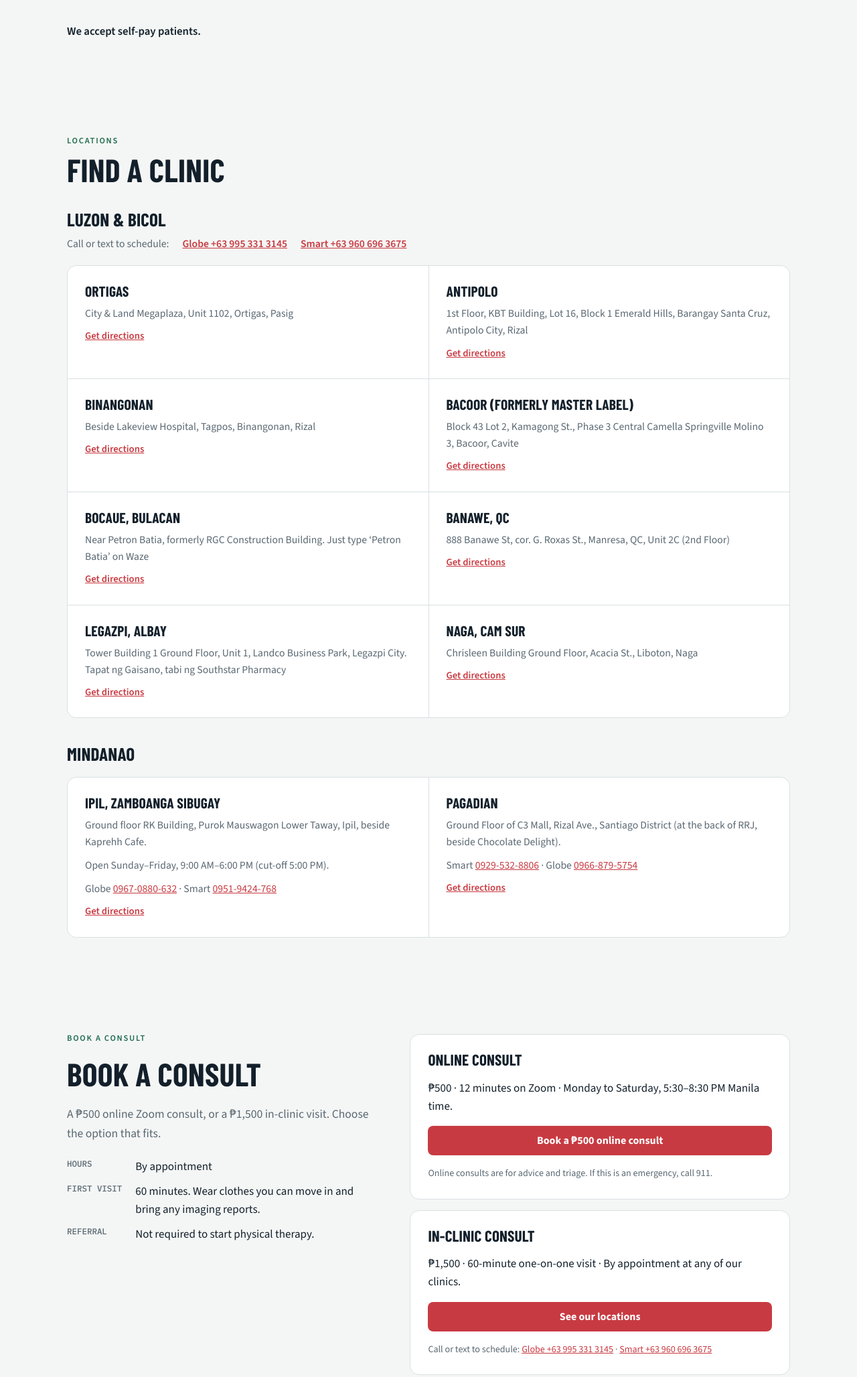
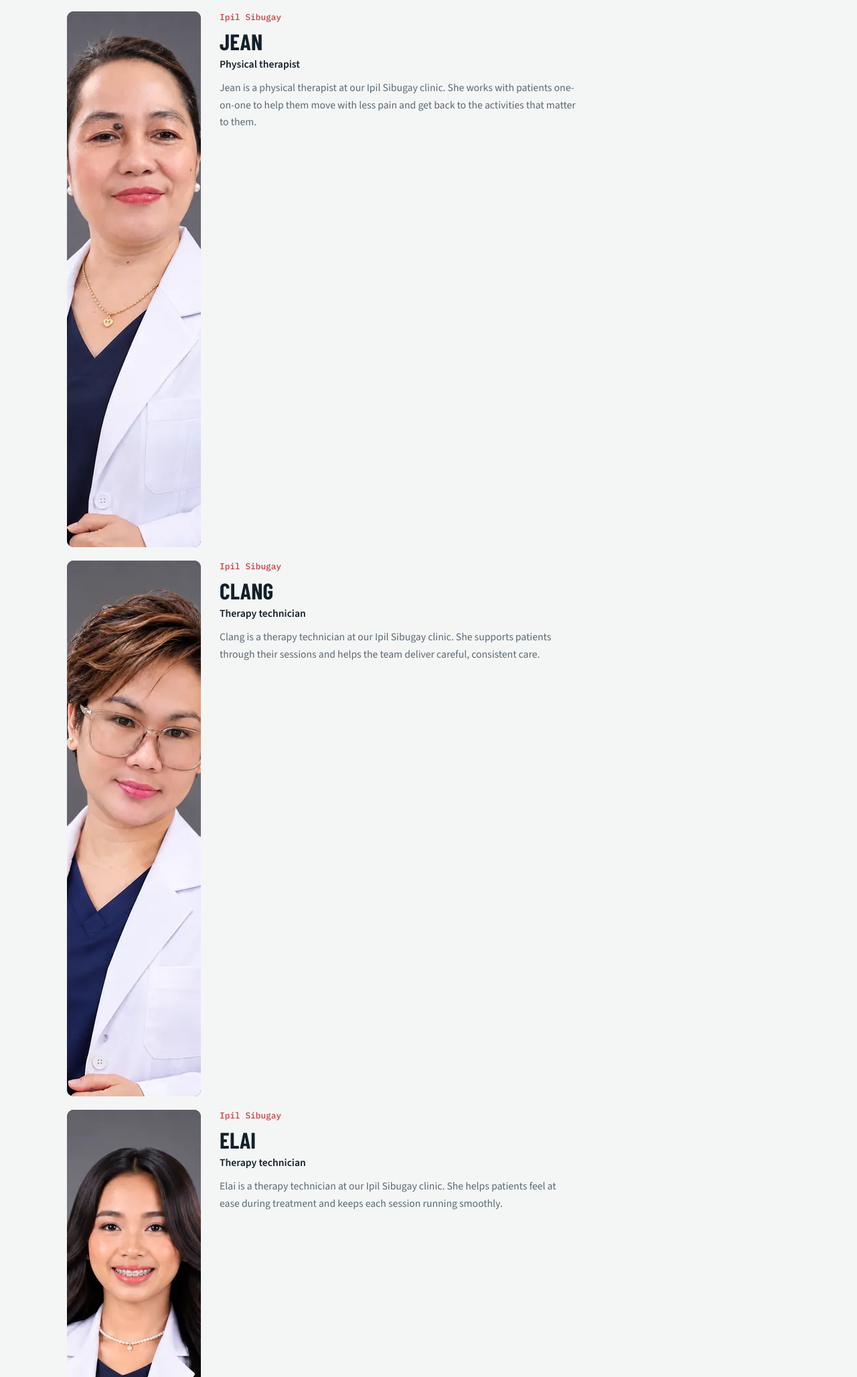
Before and after one commit to furiousdoc34/athletic-therapy-center, a plain HTML site: page index.html in a window 1280 px wide. Shown: the part 2740-4796 px from the top of the page at 67% size. Drawn offline with nearby package versions, Linux system fonts and the light colour scheme; a web font is replaced by a local one.

Commit message:
Add Ipil Sibugay team photos and profiles
Add Jean, Clang, Elai, and Far to the Our Team section, with
headshots and short clinic profiles. Keep Doc Ron first.

```diff
--- a/index.html
+++ b/index.html
@@ -376,6 +376,42 @@ footer .wrap { display: flex; justify-content: space-between; gap: 12px; flex-wr
             <blockquote>“Helping people move better, live stronger.”</blockquote>
           </div>
         </article>
+        <article class="member">
+          <img class="headshot" src="assets/jean.webp" alt="Jean, physical therapist at Ipil Sibugay" width="600" height="800">
+          <div class="member-text">
+            <span class="creds">Ipil Sibugay</span>
+            <h3>Jean</h3>
+            <p class="role">Physical therapist</p>
+            <p>Jean is a physical therapist at our Ipil Sibugay clinic. She works with patients one-on-one to help them move with less pain and get back to the activities that matter to them.</p>
+          </div>
+        </article>
+        <article class="member">
+          <img class="headshot" src="assets/clang.webp" alt="Clang, therapy technician at Ipil Sibugay" width="600" height="800">
+          <div class="member-text">
+            <span class="creds">Ipil Sibugay</span>
+            <h3>Clang</h3>
+            <p class="role">Therapy technician</p>
+            <p>Clang is a therapy technician at our Ipil Sibugay clinic. She supports patients through their sessions and helps the team deliver careful, consistent care.</p>
+          </div>
+        </article>
+        <article class="member">
+          <img class="headshot" src="assets/elai.webp" alt="Elai, therapy technician at Ipil Sibugay" width="600" height="800">
+          <div class="member-text">
+            <span class="creds">Ipil Sibugay</span>
+            <h3>Elai</h3>
+            <p class="role">Therapy technician</p>
+            <p>Elai is a therapy technician at our Ipil Sibugay clinic. She helps patients feel at ease during treatment and keeps each session running smoothly.</p>
+          </div>
+        </article>
+        <article class="member">
+          <img class="headshot" src="assets/far.webp" alt="Far, therapy technician at Ipil Sibugay" width="600" height="800">
+          <div class="member-text">
+            <span class="creds">Ipil Sibugay</span>
+            <h3>Far</h3>
+            <p class="role">Therapy technician</p>
+            <p>Far is a therapy technician at our Ipil Sibugay clinic. She works alongside the therapy team to support patients with a warm, attentive presence.</p>
+          </div>
+        </article>
       </div>
       <p class="pay">We accept self-pay patients.</p>
     </div>
```
Also changed, not shown: assets/clang.webp (added), assets/elai.webp (added), assets/far.webp (added), assets/jean.webp (added).
